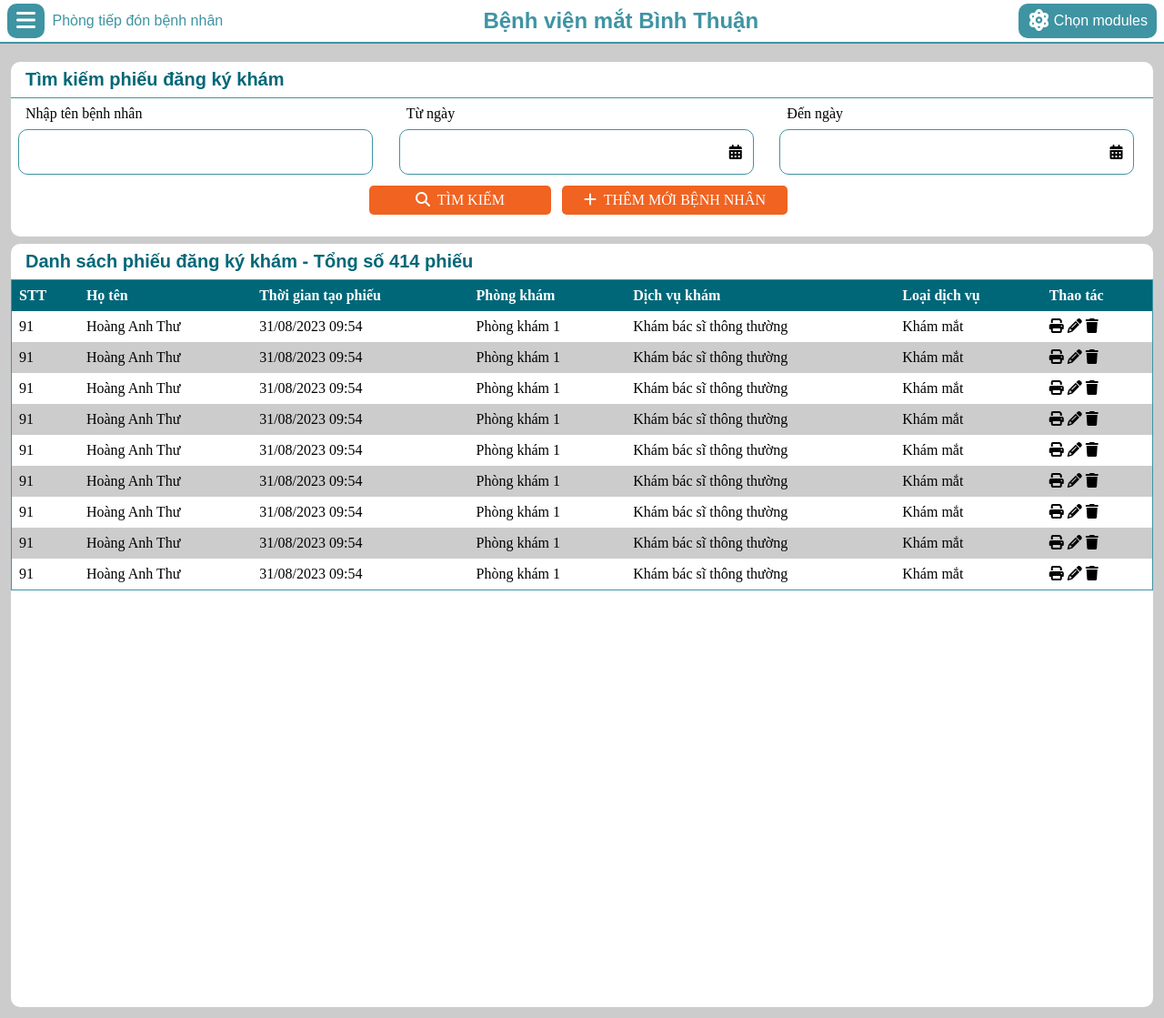
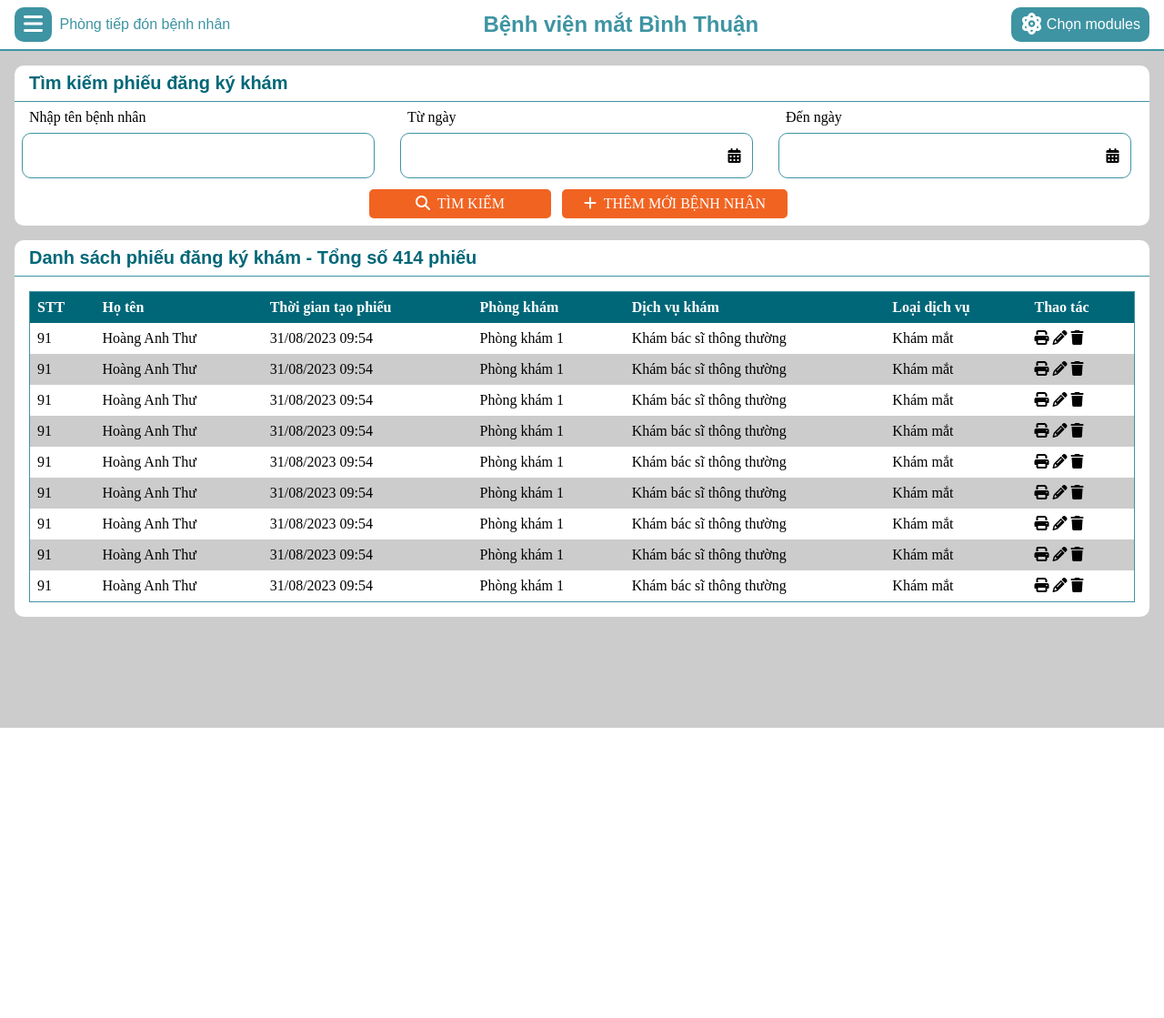
Before and after one commit to DiAyTi2004/Group11_PHP, a PHP site: page / in a window 1280 px wide. Shown: the whole page at 91% size. After the commit the page ends 800 px from the top, so only its background shows below. Run offline with PHP 8.4, Linux system fonts and the light colour scheme.

Commit message:
fix hard html

```diff
--- a/index.php
+++ b/index.php
@@ -1,5 +1,6 @@
 <!DOCTYPE html>
 <html lang="en">
+
 <head>
     <meta charset="UTF-8">
     <meta name="viewport" content="width=device-width, initial-scale=1.0">
@@ -7,10 +8,12 @@
     <link rel="stylesheet" href="https://cdnjs.cloudflare.com/ajax/libs/font-awesome/6.4.2/css/all.min.css" integrity="sha512-z3gLpd7yknf1YoNbCzqRKc4qyor8gaKU1qmn+CShxbuBusANI9QpRohGBreCFkKxLhei6S9CQXFEbbKuqLg0DA==" crossorigin="anonymous" referrerpolicy="no-referrer" />
 </head>
 <link rel="stylesheet" href="./styles//CommonStyle.css">
-<body>
+
+<body class="flex-column">
     <?php
-        require "./page/Reception/ExamRegList.php";
+    require "./page/Reception/ExamRegList.php";
     ?>
 
 </body>
+
 </html>
--- a/page/Reception/ExamRegList.php
+++ b/page/Reception/ExamRegList.php
@@ -1,13 +1,12 @@
 <link rel="stylesheet" href="./styles/Reception/ExamRegListStyle.css">
-    <body>
-        <div class="header flex justify-between align-center h-48">
+
+<div class="header flex justify-between align-center p-2">
     <div class="header-logo ml-2">
         <div class="header-logo-icon br-10 mr-1 pointer">
             <i class="fa-solid fa-bars fa-xl "></i>
         </div>
         <label>Phòng tiếp đón bệnh nhân</label>
     </div>
-
     <div class="header-title">
         <h2>Bệnh viện mắt Bình Thuận</h2>
     </div>
@@ -20,29 +19,29 @@
     </div>
 </div>
 
-        <div class="content">
-            <div class="content-all br-10 p-3">
-                <div class="content-search mt-2 pb-3 mb-2">
+<div class="content mh-100 flex-grow-1 p-4">
+    <div class="br-10">
+        <div class="content-search">
             <div class="content-search-heading p-2">
-                        <label class = "pl-2">Tìm kiếm phiếu đăng ký khám</label>
+                <label class="pl-2">Tìm kiếm phiếu đăng ký khám</label>
             </div>
 
             <div class="content-search-form flex justify-between align-center">
                 <div class="form_input">
-                            <span class = "ml-2 mt-2 mb-2">Nhập tên bệnh nhân</span>
+                    <span class="ml-2 mt-2 mb-2">Nhập tên bệnh nhân</span>
                     <div class="input-date br-10">
                         <input type="text">
                     </div>
                 </div>
                 <div class="form_input">
-                            <span class = "ml-2 mt-2 mb-2">Từ ngày</span>
+                    <span class="ml-2 mt-2 mb-2">Từ ngày</span>
                     <div class="input-date br-10">
                         <input type="text">
                         <i class="fa-solid fa-calendar-days mr-2"></i>
                     </div>
                 </div>
                 <div class="form_input">
-                            <span class = "ml-2 mt-2 mb-2">Đến ngày</span>
+                    <span class="ml-2 mt-2 mb-2">Đến ngày</span>
                     <div class="input-date br-10">
                         <input type="text">
                         <i class="fa-solid fa-calendar-days mr-2"></i>
@@ -50,7 +49,7 @@
                 </div>
             </div>
 
-                    <div class="content-search-last flex-center mt-3 mb-3">
+            <div class="content-search-last flex-center mt-3 pb-2">
                 <div class="content-search-buts">
                     <div class="content-but h-32">
                         <p>
@@ -70,15 +69,15 @@
 
         </div>
 
-                <div class="content-list">
-                    <div class="content-list-heading p-2">
-                        <label class = "pl-2">
+        <div class="content-list mt-4">
+            <div class="content-list-heading p-2 content-search-heading">
+                <label class="pl-2">
                     Danh sách phiếu đăng ký khám - Tổng số 414 phiếu
                 </label>
             </div>
 
-                    <div class="list-table h-800">
-                        <table>
+            <div class="list-table p-4">
+                <table class="br-10">
                     <tr>
                         <th class="heading">STT</th>
                         <th class="heading">Họ tên</th>
@@ -89,7 +88,7 @@
                         <th class="heading">Thao tác</th>
                     </tr>
 
-                            <tr class ="bc-fff">
+                    <tr class="bc-fff">
                         <td>91</td>
                         <td>Hoàng Anh Thư</td>
                         <td>31/08/2023 09:54</td>
@@ -103,7 +102,7 @@
                         </td>
                     </tr>
 
-                            <tr class ="bc-ccc">
+                    <tr class="bc-ccc">
                         <td>91</td>
                         <td>Hoàng Anh Thư</td>
                         <td>31/08/2023 09:54</td>
@@ -117,7 +116,7 @@
                         </td>
                     </tr>
 
-                            <tr class ="bc-fff">
+                    <tr class="bc-fff">
                         <td>91</td>
                         <td>Hoàng Anh Thư</td>
                         <td>31/08/2023 09:54</td>
@@ -131,7 +130,7 @@
                         </td>
                     </tr>
 
-                            <tr class ="bc-ccc">
+                    <tr class="bc-ccc">
                         <td>91</td>
                         <td>Hoàng Anh Thư</td>
                         <td>31/08/2023 09:54</td>
@@ -145,7 +144,7 @@
                         </td>
                     </tr>
 
-                            <tr class ="bc-fff">
+                    <tr class="bc-fff">
                         <td>91</td>
                         <td>Hoàng Anh Thư</td>
                         <td>31/08/2023 09:54</td>
@@ -159,7 +158,7 @@
                         </td>
                     </tr>
 
-                            <tr class ="bc-ccc">
+                    <tr class="bc-ccc">
                         <td>91</td>
                         <td>Hoàng Anh Thư</td>
                         <td>31/08/2023 09:54</td>
@@ -173,7 +172,7 @@
                         </td>
                     </tr>
 
-                            <tr class ="bc-fff">
+                    <tr class="bc-fff">
                         <td>91</td>
                         <td>Hoàng Anh Thư</td>
                         <td>31/08/2023 09:54</td>
@@ -187,7 +186,7 @@
                         </td>
                     </tr>
 
-                            <tr class ="bc-ccc">
+                    <tr class="bc-ccc">
                         <td>91</td>
                         <td>Hoàng Anh Thư</td>
                         <td>31/08/2023 09:54</td>
@@ -201,7 +200,7 @@
                         </td>
                     </tr>
 
-                            <tr class ="bc-fff">
+                    <tr class="bc-fff">
                         <td>91</td>
                         <td>Hoàng Anh Thư</td>
                         <td>31/08/2023 09:54</td>
@@ -224,4 +223,3 @@
 <div class="footer">
 
 </div>
-    </body>
--- a/styles/CommonStyle.css
+++ b/styles/CommonStyle.css
@@ -3,7 +3,10 @@ html {
     margin: unset;
     box-sizing: border-box;
     scroll-behavior: smooth;
-    overflow: hidden;
+}
+
+body {
+    min-height: 100vh;
 }
 
 :root {
@@ -1332,6 +1335,10 @@ html {
     min-height: 100% !important;
 }
 
+.mh-100vh {
+    min-height: 100vh !important;
+}
+
 .h-150 {
     height: 150px !important;
 }
--- a/styles/Reception/ExamRegListStyle.css
+++ b/styles/Reception/ExamRegListStyle.css
@@ -7,6 +7,12 @@
 .header {
     border-bottom: 2px solid var(--pr-color);
     font-family: sans-serif;
+    background-color: white;
+    /* position: fixed;
+    top: 0;
+    right: 0;
+    left: 0; */
+    z-index: 99;
 }
 
 .header-logo label {
@@ -96,7 +102,7 @@
 }
 
 .list-table {
-    height: 800px;
+    /* height: 800px; */
 }
 
 .list-table table {
@@ -104,6 +110,7 @@
     border-collapse: collapse; /* Xoá khoảng trống */
     border-spacing: 0; /* Xoá khoảng trống */
     border: 1px solid var(--pr-color);
+    /* overflow: hidden; */
 }
 
 .list-table table .heading{
```
Lines whose indentation alone changed are shown as unchanged.
